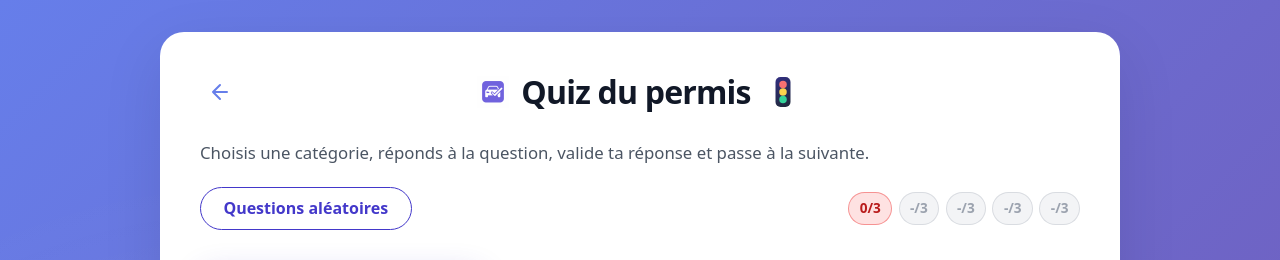
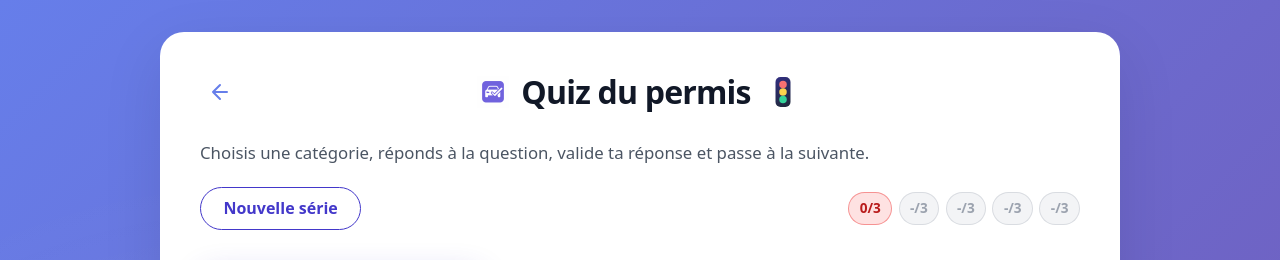
Before and after one commit to OliviaG-dev/R-viPermis, a React (Vite) app: page /quiz in a window 1280 px wide. Shown: the top 260 px of the page. Built offline with nearby package versions, Linux system fonts and the light colour scheme.

Commit message:
:bug: fix:reset serie questions

```diff
--- a/src/pages/Quiz/Quiz.tsx
+++ b/src/pages/Quiz/Quiz.tsx
@@ -50,7 +50,6 @@ const Quiz = () => {
     isVehicleCategory,
     toggleChoice,
     handleValidate,
-    handleNextQuestion,
     onCategoryChange,
     resetSeries,
     handleAdvance,
@@ -81,14 +80,9 @@ const Quiz = () => {
               <button
                 type="button"
                 className="random-btn"
-                onClick={() =>
-                  handleNextQuestion({
-                    previousId: current.id,
-                    preserveCategory: false,
-                  })
-                }
+                onClick={resetSeries}
               >
-                Questions aléatoires
+                Nouvelle série
               </button>
               <div className="quiz-progress">
                 {progressEntries.map((entry, index) => (
```
